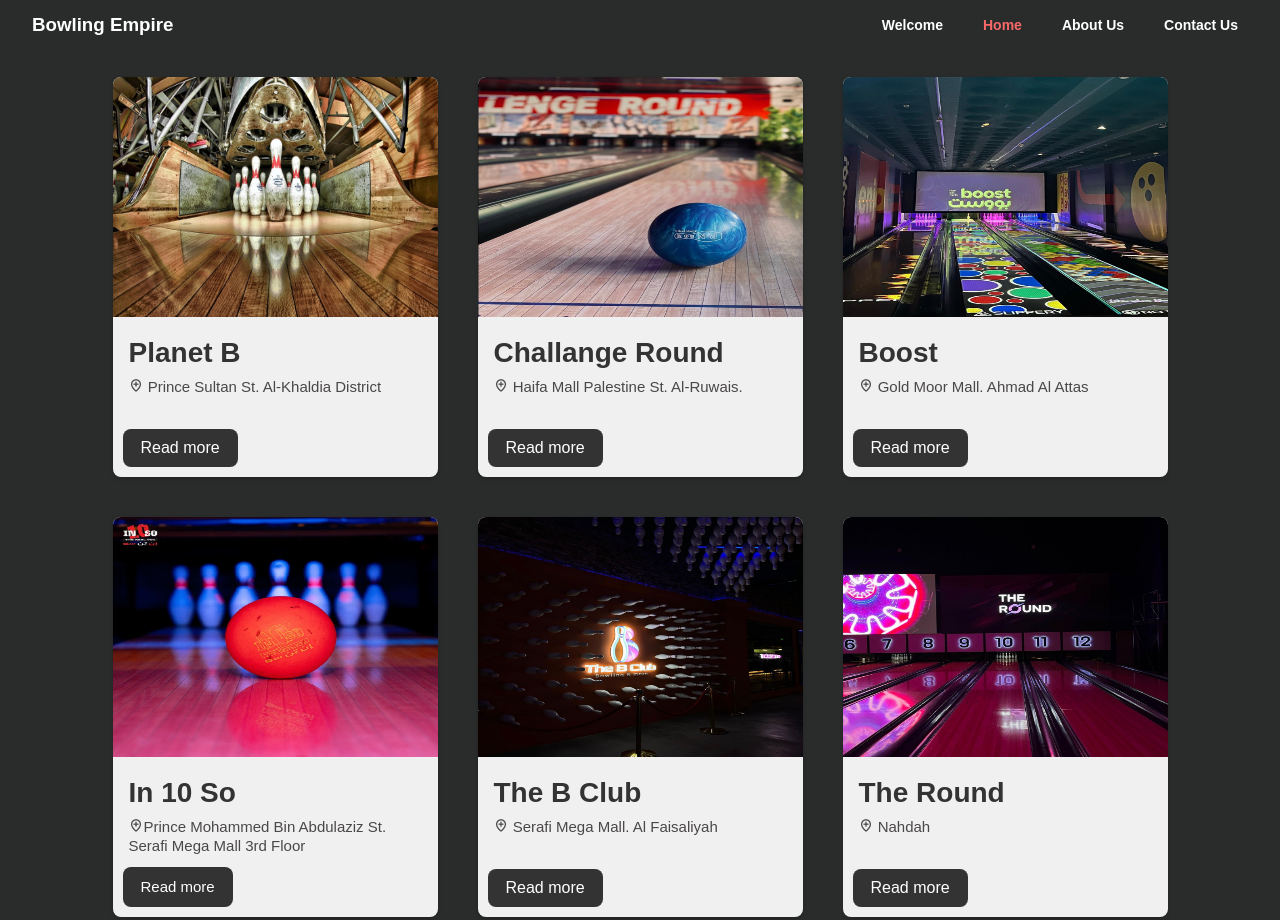
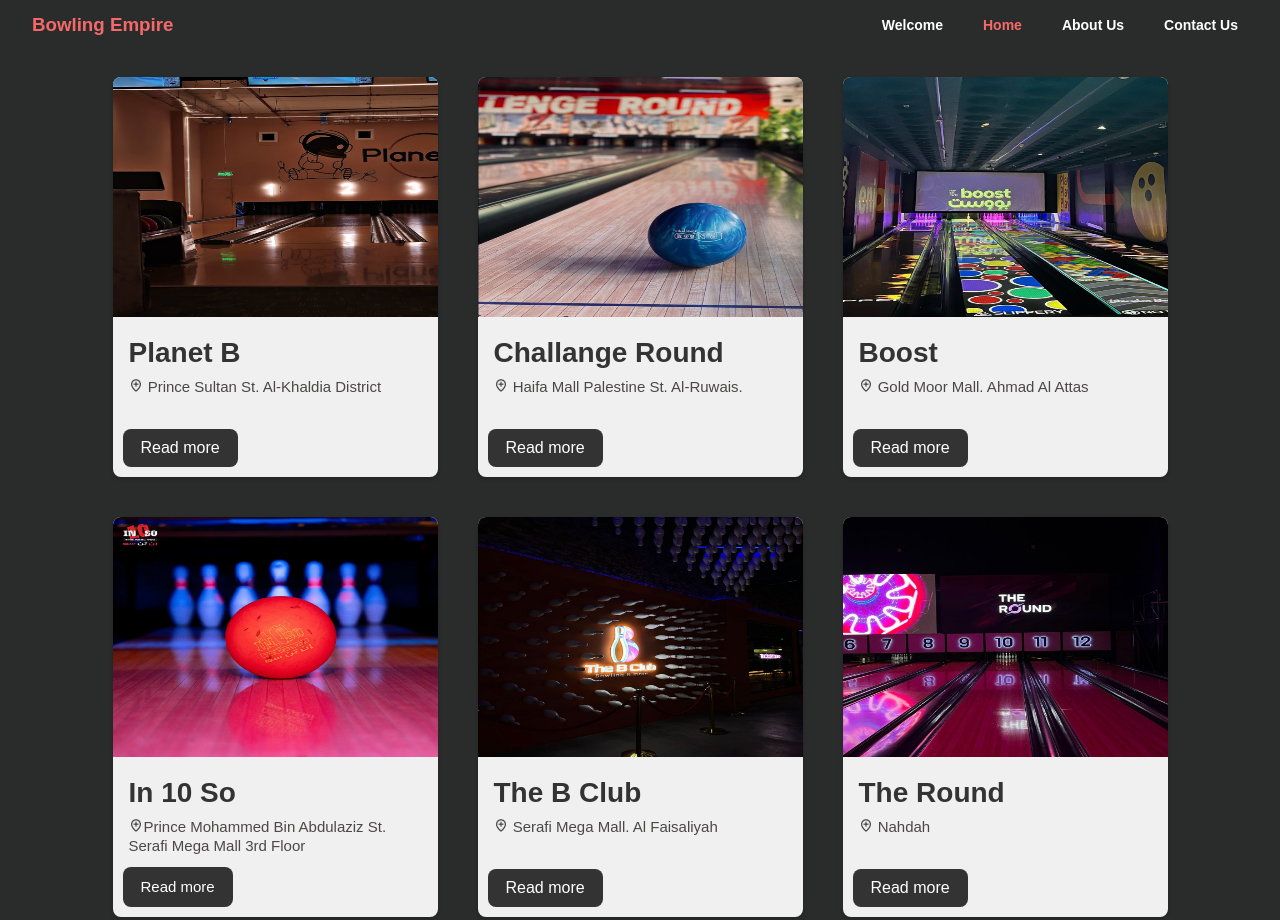
Before and after one commit to sabreenmb/Project, a plain HTML site: page main.html in a window 1280 px wide. Shown: the top 920 px of the page. Drawn offline with nearby package versions, Linux system fonts and the light colour scheme.

Commit message:
DONE LAST CHANGES

```diff
--- a/main.html
+++ b/main.html
@@ -22,7 +22,7 @@
         </header>
         <section class="card_container">
             <div class="card">
-                <img src="images/bowling.jpg" alt="Avatar">
+                <img src="images/B2.jpg" alt="Avatar">
                 <div class="card_content">
                     <h4><b>Planet B</b></h4>
                     <p><i class='bx bx-location-plus'></i> Prince Sultan St. Al-Khaldia District</p>
--- a/style.css
+++ b/style.css
@@ -41,7 +41,7 @@
 nav .webName {
   width: 20%;
   height: 100%;
-  color: white;
+  color: #F66969;
   display: flex;
   align-items: flex-end;
   justify-content: flex-start;
```
Also changed, not shown: images/B2.jpg (added), images/b.jpg (added).
